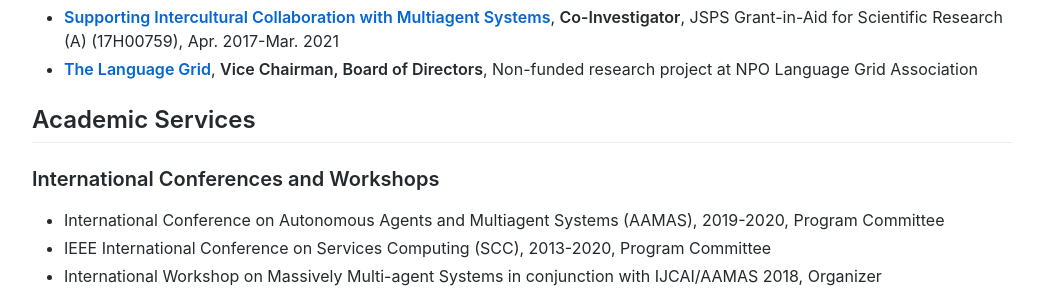
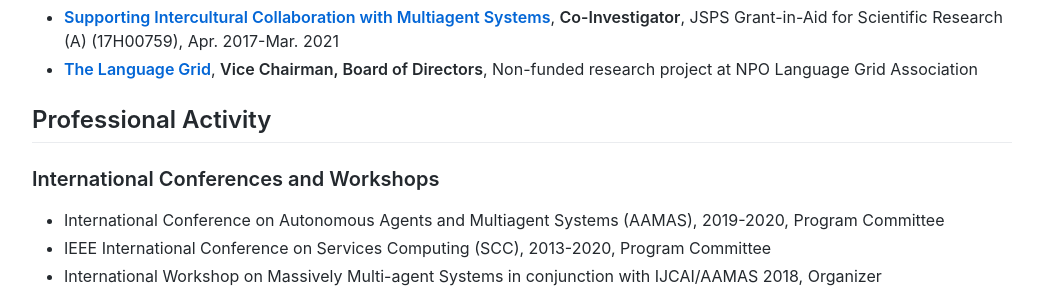
Before and after one commit to lindh/lindh.github.io, a Jekyll site: the page built from index.md, in a window 1280 px wide and 900 px high, scrolled down 1483 px. Shown: the part 155-450 px from the top of the window, without its empty margins (118-1161 px from the left). Built offline with Jekyll 4.4.1, drawn with Linux system fonts in a browser that asks for light colours; comment, search, counter and statistics services are not loaded.

Commit message:
Update index.md

```diff
--- a/index.md
+++ b/index.md
@@ -52,7 +52,7 @@ My research aims at generating advanced technologies for Internet-based collabor
 - **[Supporting Intercultural Collaboration with Multiagent Systems](https://kaken.nii.ac.jp/en/grant/KAKENHI-PROJECT-17H00759/)**, **Co-Investigator**, JSPS Grant-in-Aid for Scientific Research (A) (17H00759), Apr. 2017-Mar. 2021
 - **[The Language Grid](http://langrid.org)**, **Vice Chairman, Board of Directors**, Non-funded research project at NPO Language Grid Association
 
-## Academic Services
+## Professional Activity
 
 ### International Conferences and Workshops
 - International Conference on Autonomous Agents and Multiagent Systems (AAMAS), 2019-2020, Program Committee
```
